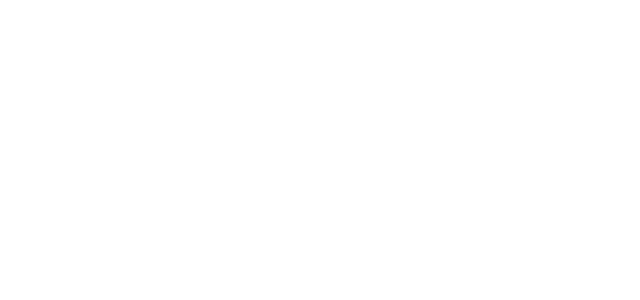
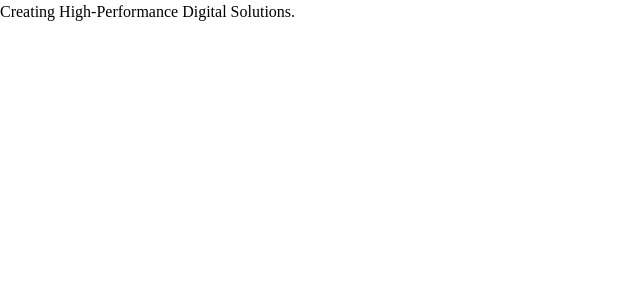
Before and after one commit to foullanifatimazohra/foxcode_frontend, a Next.js app: page /en in a window 1280 px wide. Shown: the top 300 px of the page, without its empty margins (0-640 px from the left). Built offline with nearby package versions, Linux system fonts and the light colour scheme.

Commit message:
feat(home): add biennale custom font and configure global colors font-size

```diff
--- a/src/app/[locale]/page.tsx
+++ b/src/app/[locale]/page.tsx
@@ -1,3 +1,7 @@
 export default function Home() {
-  return <main></main>;
+  return (
+    <main>
+      <h1>Creating High-Performance Digital Solutions.</h1>
+    </main>
+  );
 }
--- a/src/app/globals.css
+++ b/src/app/globals.css
@@ -2,9 +2,13 @@
 @tailwind components;
 @tailwind utilities;
 
+@font-face {
+  font-family: "Biennale";
+  src: url("../../public/assets/fonts/Biennale.ttf");
+}
+
 *,
 body {
   box-sizing: border-box;
-  margin: 0;
-  padding: 0;
+  font-family: "Biennale";
 }
--- a/tailwind.config.ts
+++ b/tailwind.config.ts
@@ -118,8 +118,14 @@
       },
     },
     fontFamily: {
-      primary: ["Graphik", "sans-serif"],
-      secondary: ["Merriweather", "serif"],
+      primary: ["Biennale", "sans-serif"],
+    },
+    fontSize: {
+      h1: "48px",
+      h2: "36px",
+      h3: "24px",
+      subtitle: "16px",
+      body: "18px",
     },
     extend: {
       backgroundImage: {
```
Also changed, not shown: public/assets/fonts/Biennale.ttf (added).
